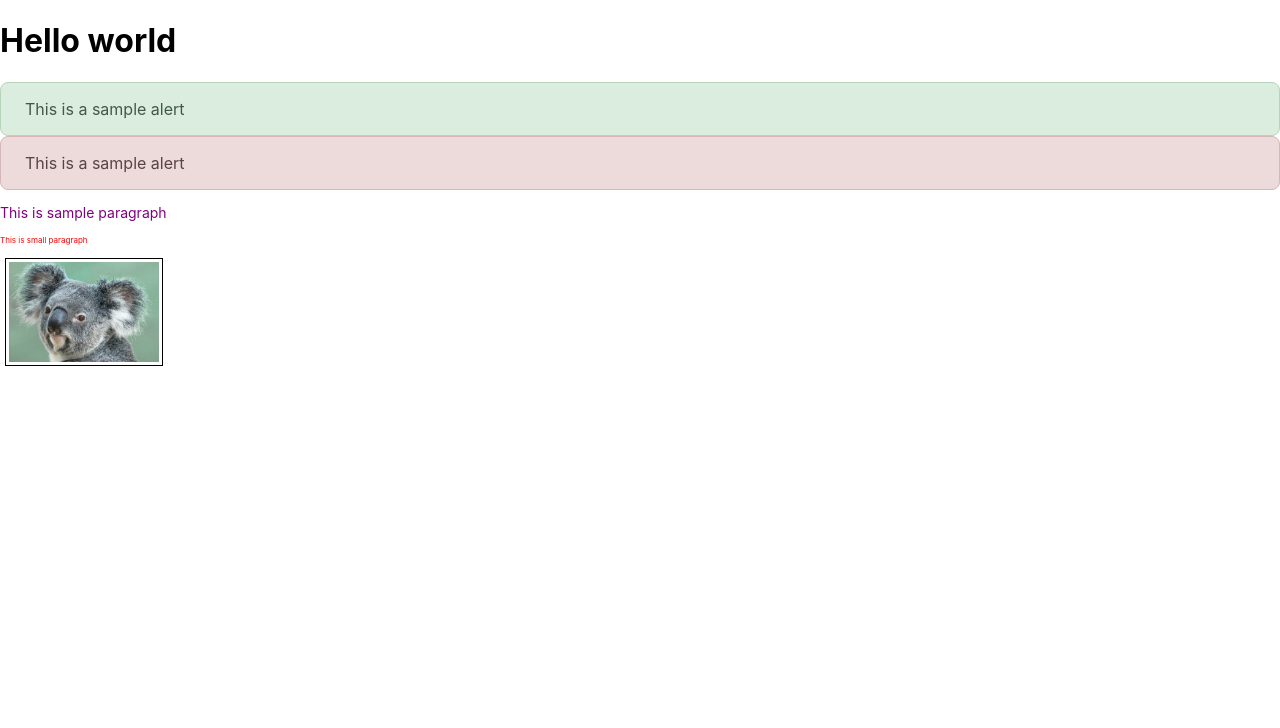
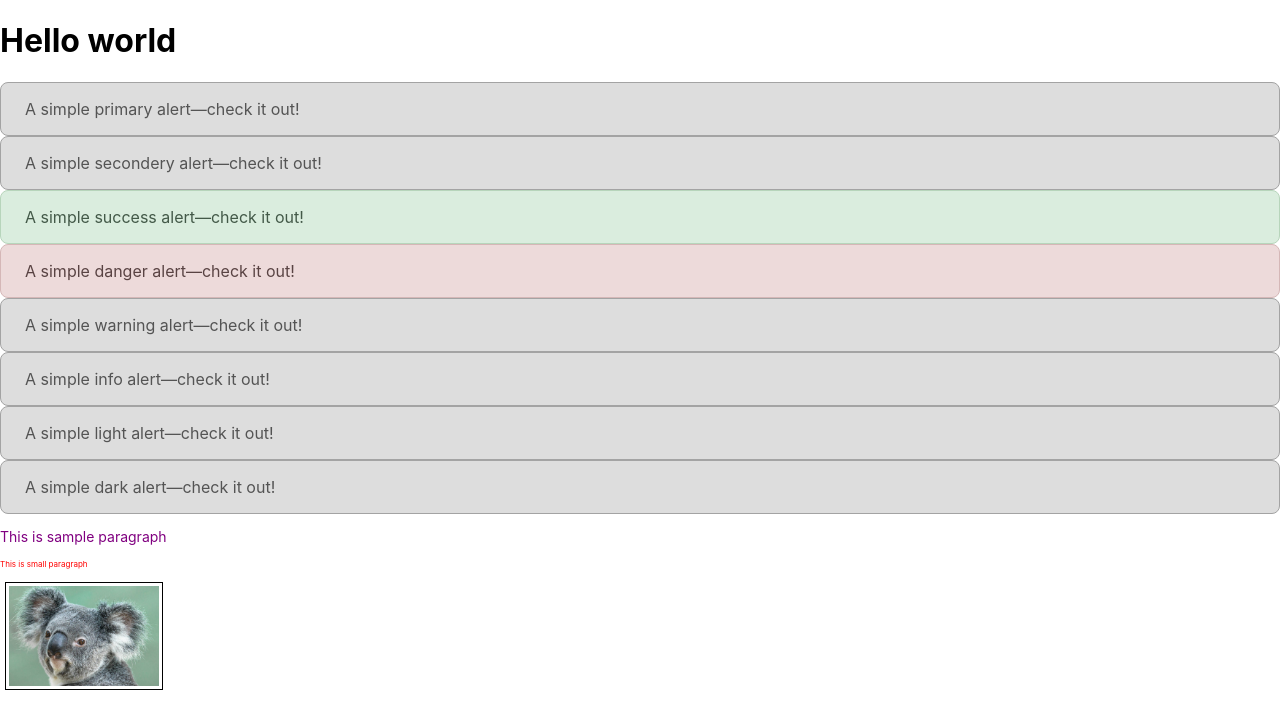
Before and after one commit to GuldanaBaktybekova/23.03-app, a JavaScript app: page / in a window 1280 px wide. Shown: the top 728 px of the page. Built offline with nearby package versions, Linux system fonts and the light colour scheme; the HTML template or start-up script is replaced by a standard one.

Commit message:
Added alert classname

```diff
--- a/src/App.js
+++ b/src/App.js
@@ -10,8 +10,16 @@ function App() {
       <h1>Hello world</h1>
 
 
-      <Alert success>This is a sample alert</Alert>
-      <Alert danger>This is a sample alert</Alert>
+
+      <Alert primary> A simple primary alert—check it out!</Alert>
+      <Alert secondery> A simple secondery alert—check it out!</Alert>
+      <Alert success>A simple success alert—check it out!</Alert>
+      <Alert danger>A simple danger alert—check it out!</Alert>
+      <Alert warning>A simple warning alert—check it out!</Alert>
+      <Alert info>A simple info alert—check it out!</Alert>
+      <Alert light>A simple light alert—check it out!</Alert>
+      <Alert dark>A simple dark alert—check it out!</Alert>
+
 
       <Paragraph size="14px" color="purple">This is sample paragraph</Paragraph>
 
--- a/src/components/Alert/Alert.js
+++ b/src/components/Alert/Alert.js
@@ -2,12 +2,30 @@ import "./Alert.css";
 
 function Alert(props) {
   const className = ["Alert"];
+  if (props.primary) {
+    className.push('primary');
+  }
+  if (props.secondary) {
+    className.push('secondary');
+  }
   if (props.success) {
     className.push('success');
   }
   if (props.danger) {
     className.push('danger');
   }
+  if (props.warning) {
+    className.push('warning');
+  }
+  if (props.info) {
+    className.push('info');
+  }
+  if (props.light) {
+    className.push('light');
+  }
+  if (props.dark) {
+    className.push('dark');
+  }
 
   return <div className={className.join(' ')}>{props.children}</div>;
 }
```
